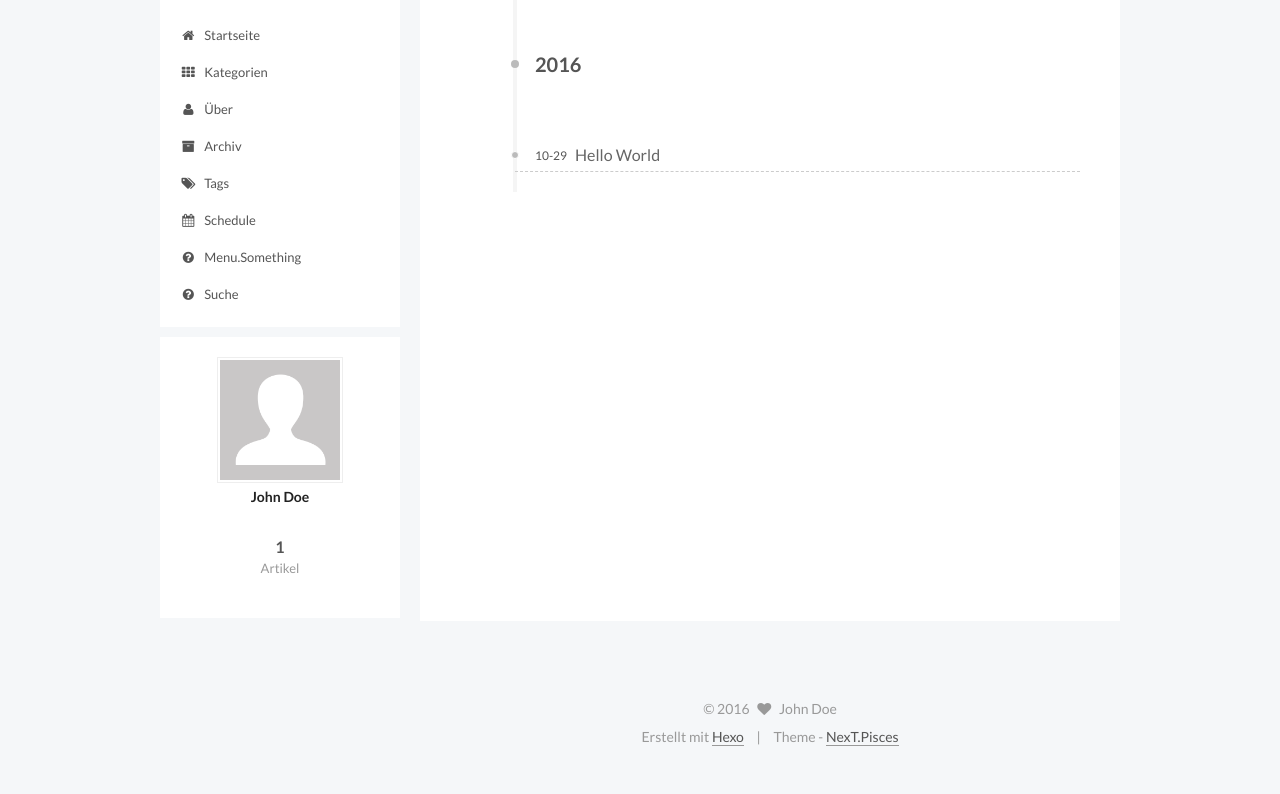
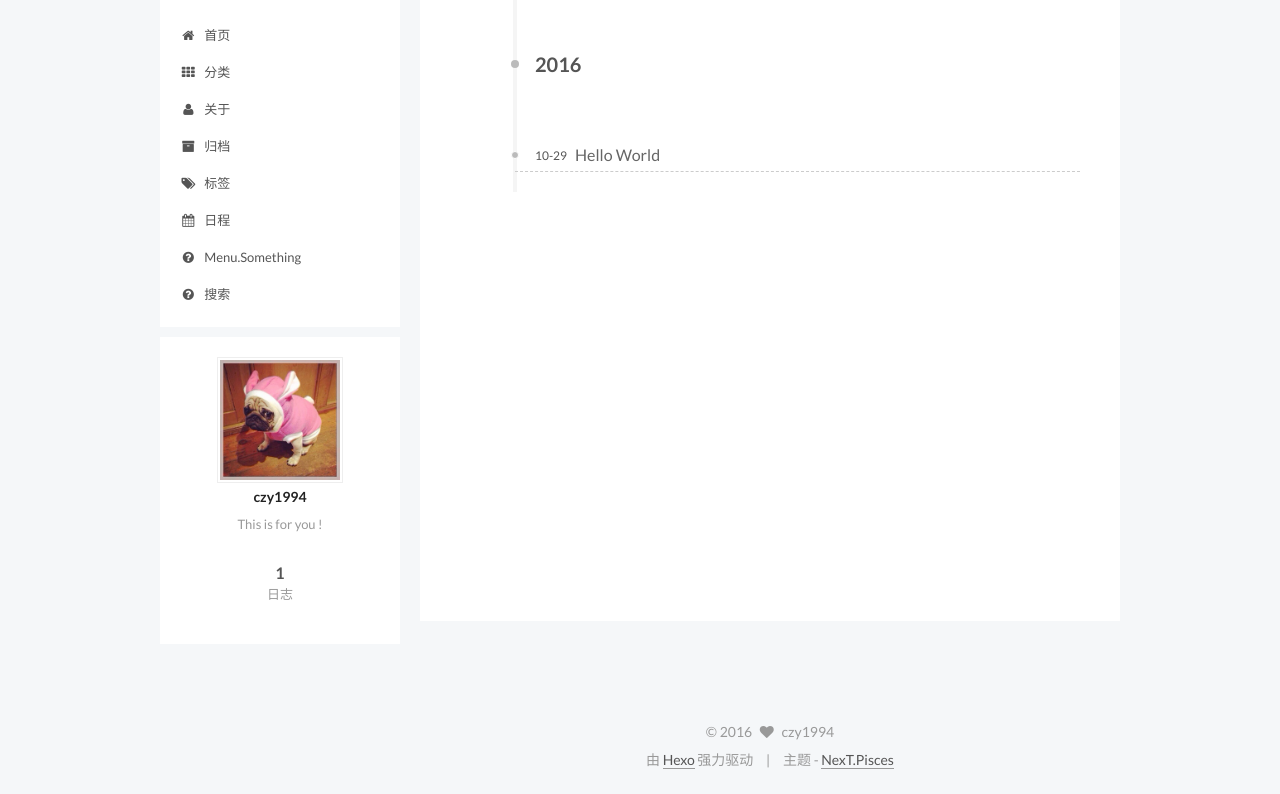
Before and after one commit to meilihu/meilihu.github.io, a plain HTML site: page archives/2016/10/index.html in a window 1280 px wide. Shown: the part 82-876 px from the top of the page. Before the commit the page ends 853 px from the top, so only its background shows below. Drawn offline with Linux system fonts and the light colour scheme.

Commit message:
Site updated: 2016-10-29 14:27:42

```diff
--- a/archives/2016/10/index.html
+++ b/archives/2016/10/index.html
@@ -84,12 +84,15 @@
 
 
 
+<meta name="description" content="This is for you !">
 <meta property="og:type" content="website">
 <meta property="og:title" content="Hexo">
 <meta property="og:url" content="http://yoursite.com/archives/2016/10/index.html">
 <meta property="og:site_name" content="Hexo">
+<meta property="og:description" content="This is for you !">
 <meta name="twitter:card" content="summary">
 <meta name="twitter:title" content="Hexo">
+<meta name="twitter:description" content="This is for you !">
 
 
 
@@ -102,7 +105,7 @@
     motion: true,
     duoshuo: {
       userId: '0',
-      author: 'Author'
+      author: '博主'
     }
   };
 </script>
@@ -113,10 +116,10 @@
   <link rel="canonical" href="http://yoursite.com/archives/2016/10/"/>
 
 
-  <title> Archiv | Hexo </title>
+  <title> 归档 | Hexo </title>
 </head>
 
-<body itemscope itemtype="//schema.org/WebPage" lang="">
+<body itemscope itemtype="//schema.org/WebPage" lang="zh-Hans">
 
 
 
@@ -171,7 +174,7 @@
 
               <i class="menu-item-icon fa fa-fw fa-home"></i> <br />
 
-            Startseite
+            首页
           </a>
         </li>
 
@@ -181,7 +184,7 @@
 
               <i class="menu-item-icon fa fa-fw fa-th"></i> <br />
 
-            Kategorien
+            分类
           </a>
         </li>
 
@@ -191,7 +194,7 @@
 
               <i class="menu-item-icon fa fa-fw fa-user"></i> <br />
 
-            Über
+            关于
           </a>
         </li>
 
@@ -201,7 +204,7 @@
 
               <i class="menu-item-icon fa fa-fw fa-archive"></i> <br />
 
-            Archiv
+            归档
           </a>
         </li>
 
@@ -211,7 +214,7 @@
 
               <i class="menu-item-icon fa fa-fw fa-tags"></i> <br />
 
-            Tags
+            标签
           </a>
         </li>
 
@@ -221,7 +224,7 @@
 
               <i class="menu-item-icon fa fa-fw fa-calendar"></i> <br />
 
-            Schedule
+            日程
           </a>
         </li>
 
@@ -241,7 +244,7 @@
 
               <i class="menu-item-icon fa fa-fw fa-question-circle"></i> <br />
 
-            Suche
+            搜索
           </a>
         </li>
 
@@ -271,7 +274,7 @@
 
 
 
-      Öhm..! Ein Artikel. Bleib dran.
+      嗯..! 目前共计 1 篇日志。 继续努力。
     </span>
 
 
@@ -352,16 +355,16 @@
       <section class="site-overview sidebar-panel  sidebar-panel-active ">
         <div class="site-author motion-element" itemprop="author" itemscope itemtype="//schema.org/Person">
           <img class="site-author-image" itemprop="image"
-               src="/images/avatar.gif"
-               alt="John Doe" />
-          <p class="site-author-name" itemprop="name">John Doe</p>
-          <p class="site-description motion-element" itemprop="description"></p>
+               src="/images/hello.jpg"
+               alt="czy1994" />
+          <p class="site-author-name" itemprop="name">czy1994</p>
+          <p class="site-description motion-element" itemprop="description">This is for you !</p>
         </div>
         <nav class="site-state motion-element">
           <div class="site-state-item site-state-posts">
             <a href="/�鵵">
               <span class="site-state-item-count">1</span>
-              <span class="site-state-item-name">Artikel</span>
+              <span class="site-state-item-name">日志</span>
             </a>
           </div>
 
@@ -404,15 +407,15 @@
   <span class="with-love">
     <i class="fa fa-heart"></i>
   </span>
-  <span class="author" itemprop="copyrightHolder">John Doe</span>
+  <span class="author" itemprop="copyrightHolder">czy1994</span>
 </div>
 
 <div class="powered-by">
-  Erstellt mit  <a class="theme-link" href="https://hexo.io">Hexo</a>
+  由 <a class="theme-link" href="https://hexo.io">Hexo</a> 强力驱动
 </div>
 
 <div class="theme-info">
-  Theme -
+  主题 -
   <a class="theme-link" href="https://github.com/iissnan/hexo-theme-next">
     NexT.Pisces
   </a>
--- a/css/main.css
+++ b/css/main.css
@@ -1564,7 +1564,7 @@ pre .javascript .function {
   width: 4px;
   height: 4px;
   border-radius: 50%;
-  background: #112f32;
+  background: #3dff5e;
 }
 .links-of-blogroll {
   font-size: 13px;
```
Also changed, not shown: 2016/10/29/hello-world/index.html (+20 -20 lines), archives/2016/index.html (+22 -19 lines), archives/index.html (+22 -19 lines), index.html (+21 -18 lines).
